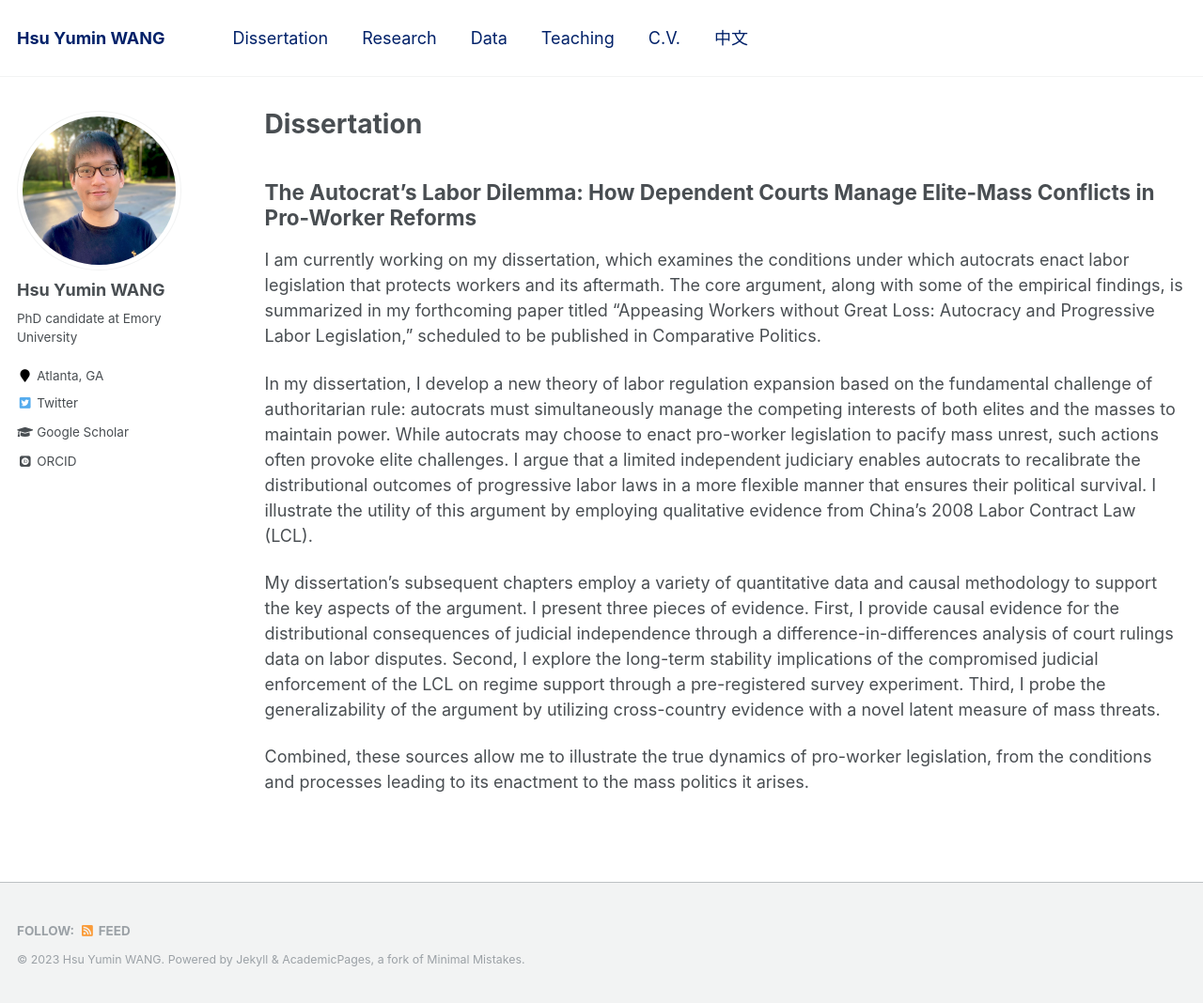
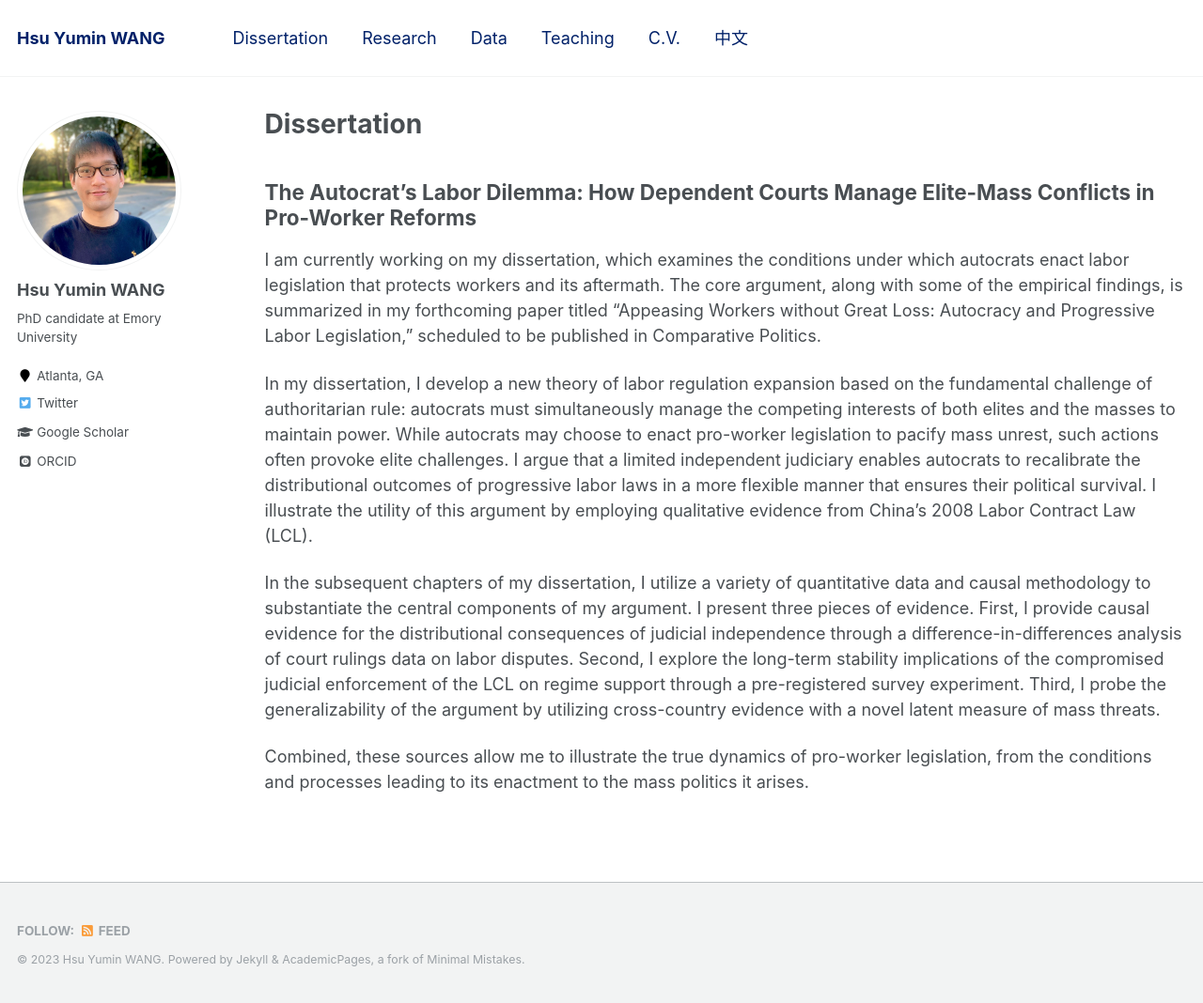
Before and after one commit to hsuyumin/hsuyumin.github.io, a Jekyll site: the page built from _pages/dissertation.md, in a window 1280 px wide and 1068 px high. Shown: the whole window at 94% size. Built offline with Jekyll 4.4.1, drawn with Linux system fonts in a browser that asks for light colours; some web fonts are replaced.

Commit message:
Update dissertation.md

```diff
--- a/_pages/dissertation.md
+++ b/_pages/dissertation.md
@@ -14,6 +14,6 @@ I am currently working on my dissertation, which examines the conditions under w
 
 In my dissertation, I develop a new theory of labor regulation expansion based on the fundamental challenge of authoritarian rule: autocrats must simultaneously manage the competing interests of both elites and the masses to maintain power. While autocrats may choose to enact pro-worker legislation to pacify mass unrest, such actions often provoke elite challenges. I argue that a limited independent judiciary enables autocrats to recalibrate the distributional outcomes of progressive labor laws in a more flexible manner that ensures their political survival. I illustrate the utility of this argument by employing qualitative evidence from China’s 2008 Labor Contract Law (LCL).
 
-My dissertation's subsequent chapters employ a variety of quantitative data and causal methodology to support the key aspects of the argument. I present three pieces of evidence. First, I provide causal evidence for the distributional consequences of judicial independence through a difference-in-differences analysis of court rulings data on labor disputes. Second, I explore the long-term stability implications of the compromised judicial enforcement of the LCL on regime support through a pre-registered survey experiment. Third, I probe the generalizability of the argument by utilizing cross-country evidence with a novel latent measure of mass threats.
+In the subsequent chapters of my dissertation, I utilize a variety of quantitative data and causal methodology to substantiate the central components of my argument. I present three pieces of evidence. First, I provide causal evidence for the distributional consequences of judicial independence through a difference-in-differences analysis of court rulings data on labor disputes. Second, I explore the long-term stability implications of the compromised judicial enforcement of the LCL on regime support through a pre-registered survey experiment. Third, I probe the generalizability of the argument by utilizing cross-country evidence with a novel latent measure of mass threats.
 
 Combined, these sources allow me to illustrate the true dynamics of pro-worker legislation, from the conditions and processes leading to its enactment to the mass politics it arises.
```
